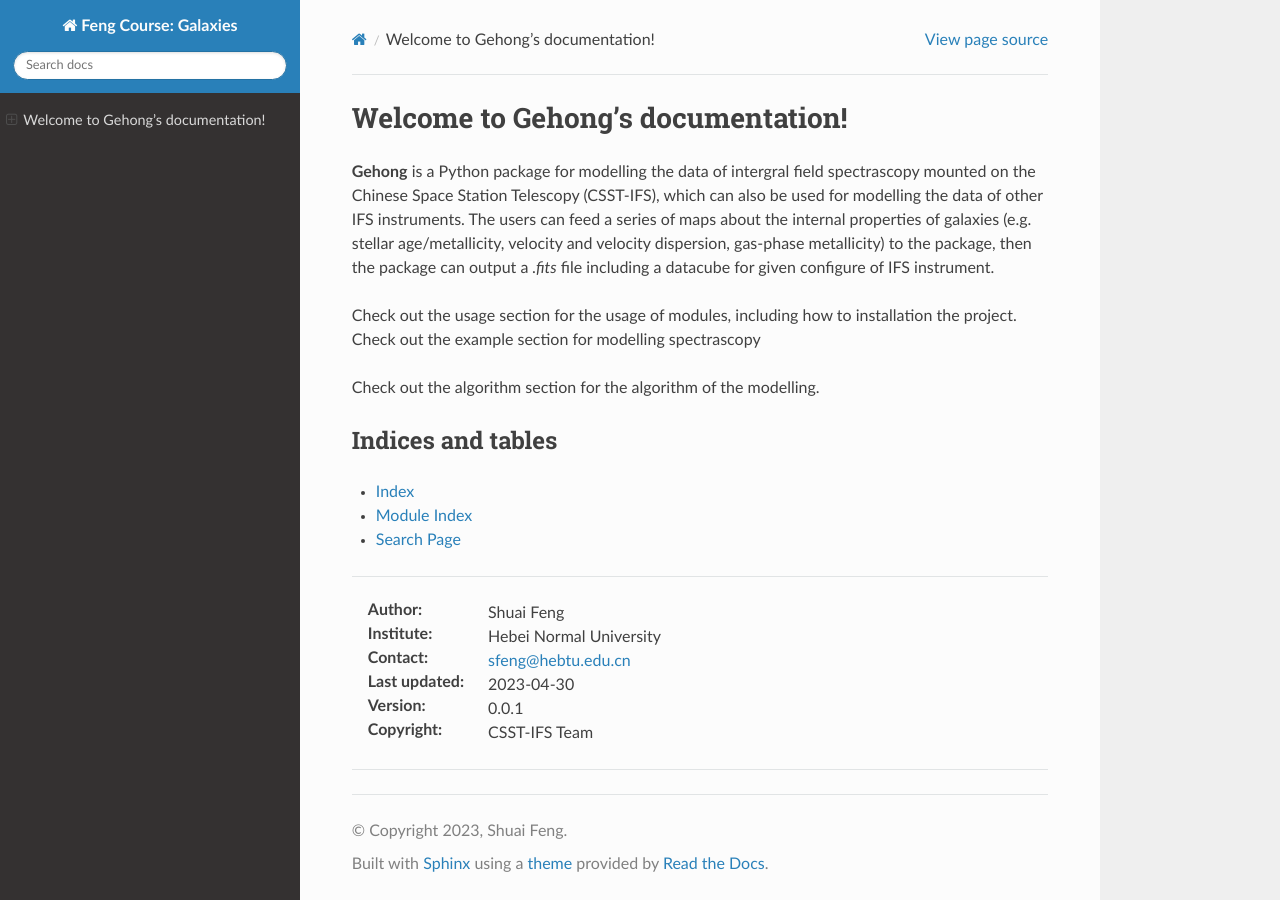
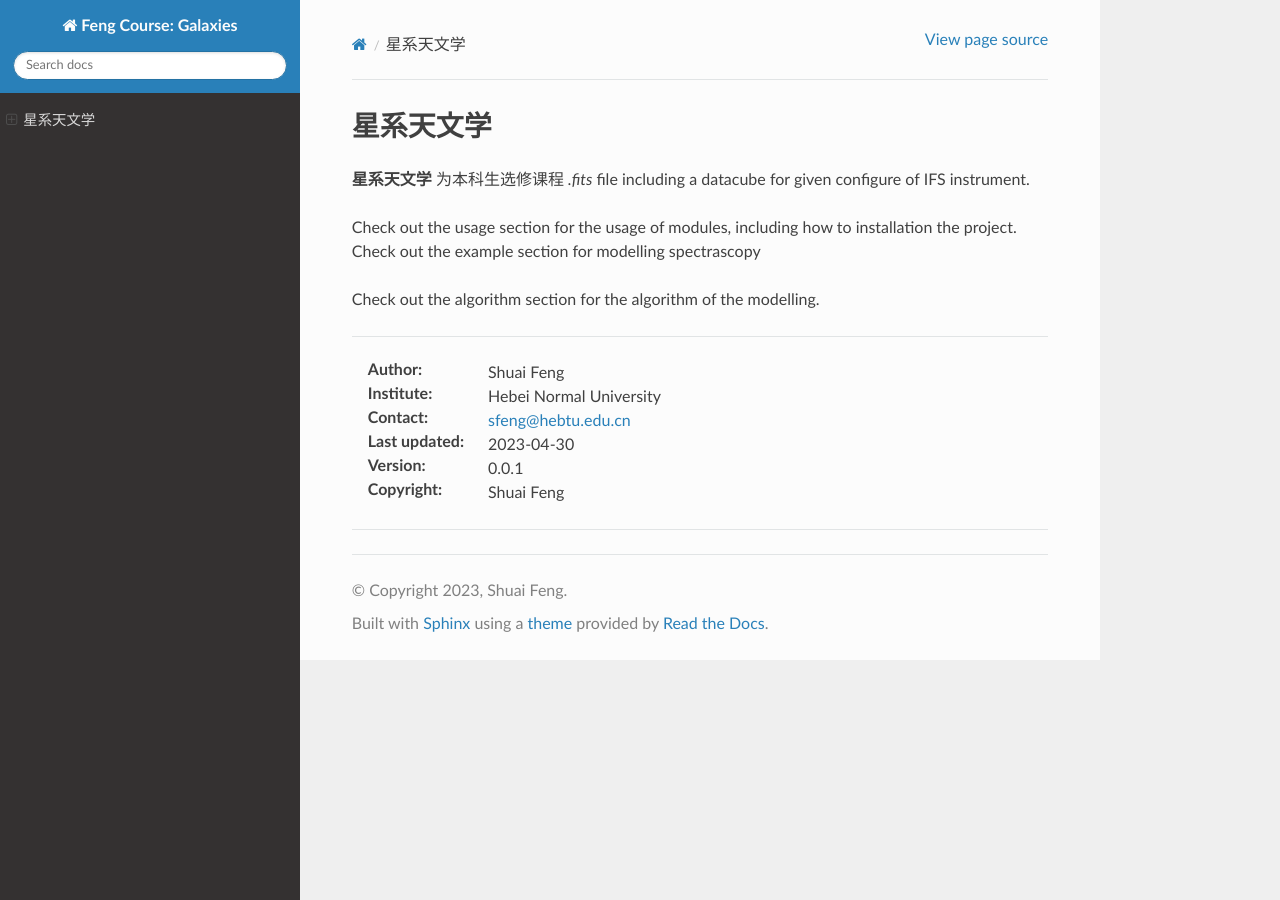
Before and after one commit to fengshuai0210/Course_ExtragalacticAstronomy, a Sphinx documentation site: the page built from docs/source/index.rst, in a window 1280 px wide. Built offline with Sphinx 7.4.7 and the Read the Docs theme 2.0.0, drawn with Linux system fonts in a browser that asks for light colours; pages that are not in the unit, such as notebooks, are missing from menus.

Commit message:
Update index.rst

```diff
--- a/docs/source/index.rst
+++ b/docs/source/index.rst
@@ -1,16 +1,7 @@
-.. csst-ifs-gehong documentation master file, created by
-   sphinx-quickstart on Sun Mar 12 09:05:52 2023.
-   You can adapt this file completely to your liking, but it should at least
-   contain the root `toctree` directive.
-
-Welcome to Gehong's documentation!
+星系天文学
 ==================================
 
-**Gehong** is a Python package for modelling the data of intergral field spectrascopy mounted on the
-Chinese Space Station Telescopy (CSST-IFS), which can also be used for modelling the data of
-other IFS instruments. The users can feed a series of maps about the internal properties of
-galaxies (e.g. stellar age/metallicity, velocity and velocity dispersion, gas-phase metallicity) to
-the package, then the package can output a `.fits` file including a datacube for given configure of IFS instrument.
+**星系天文学** 为本科生选修课程 `.fits` file including a datacube for given configure of IFS instrument.
 
 Check out the :doc:`usage` section for the usage of modules, including
 how to :ref:`installation` the project. Check out the :doc:`example` section
@@ -37,13 +28,6 @@ Check out the :doc:`algorithm` section for the algorithm of the modelling.
    example
    api/api.rst
 
-Indices and tables
-------------------
-
-* :ref:`genindex`
-* :ref:`modindex`
-* :ref:`search`
-
 ----
 
 :Author: Shuai Feng
@@ -51,6 +35,6 @@ Indices and tables
 :Contact: sfeng@hebtu.edu.cn
 :Last updated: 2023-04-30
 :Version: 0.0.1
-:Copyright: CSST-IFS Team
+:Copyright: Shuai Feng
 
 ----
```
